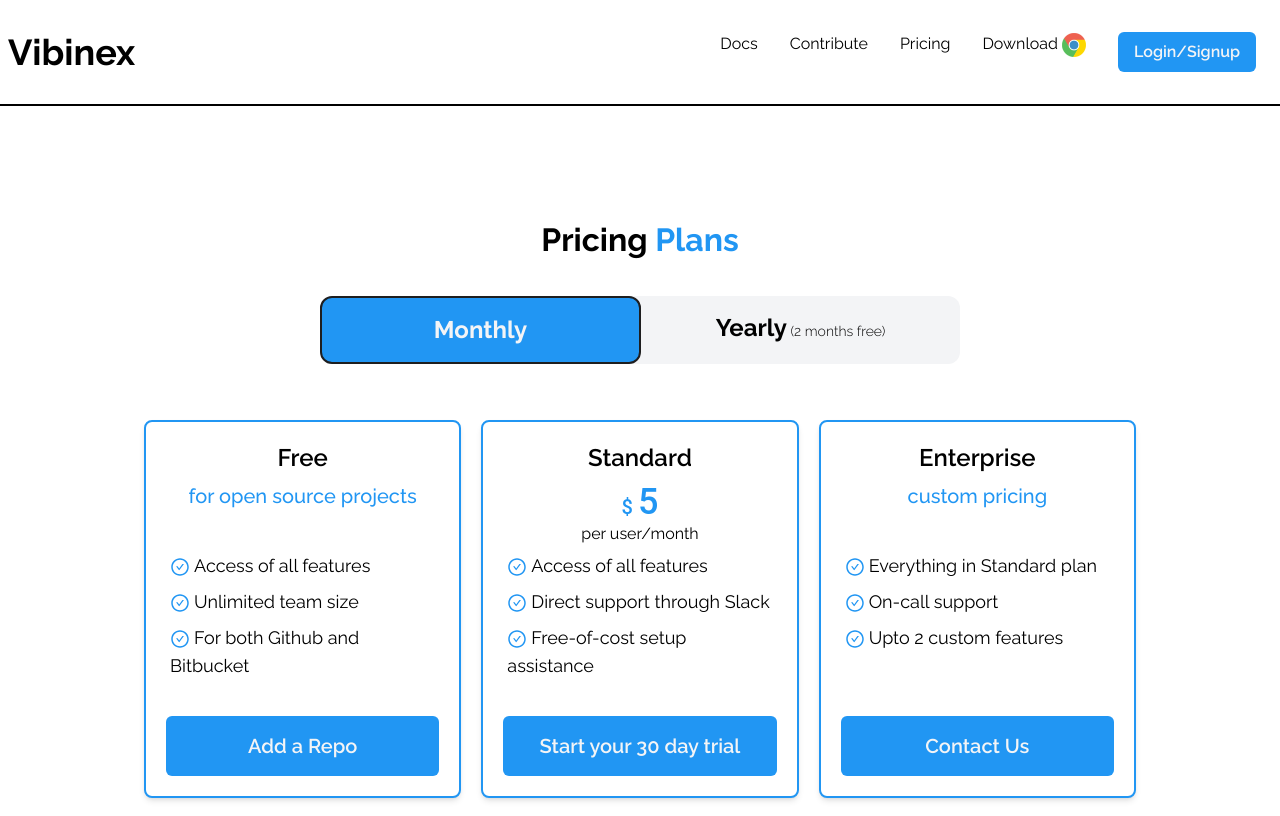
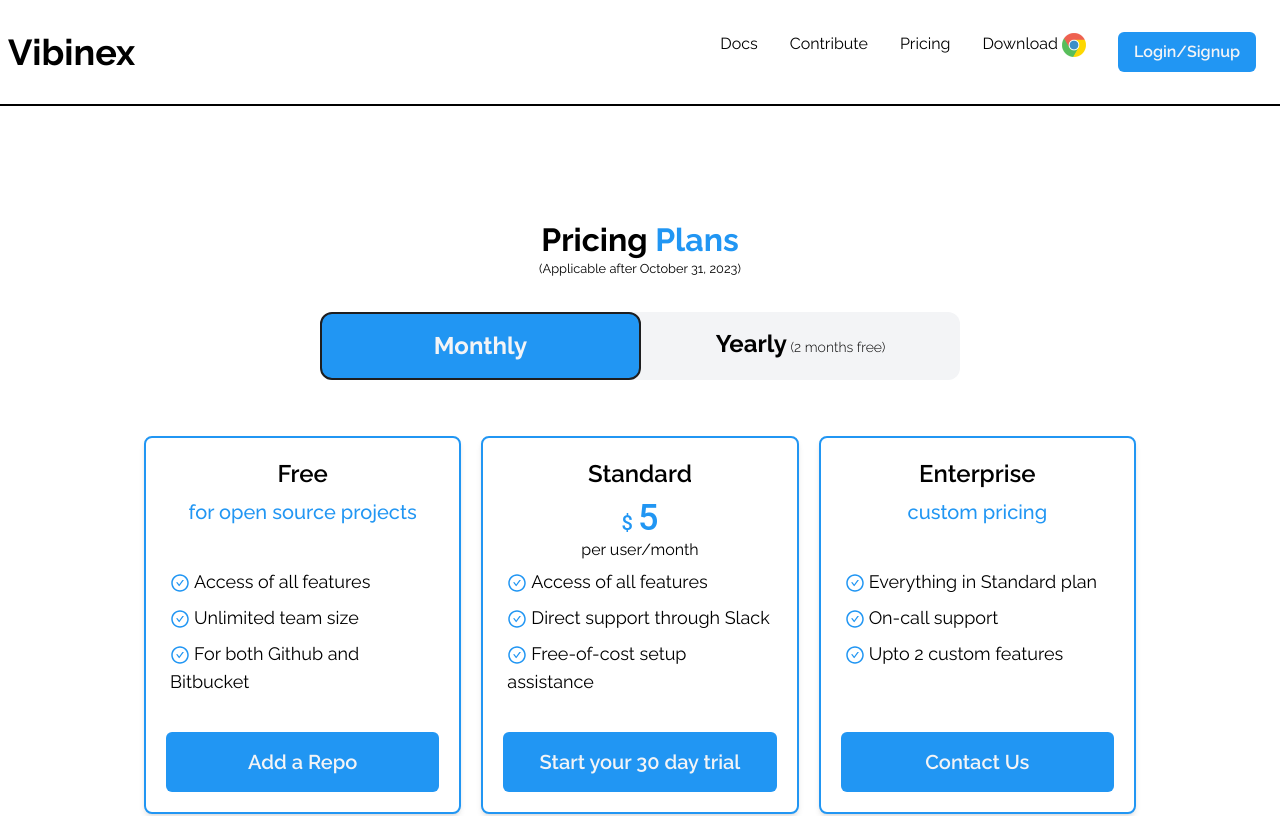
Before and after one commit to vibinex/vibinex-server, a Next.js app: page /pricing in a window 1280 px wide. Shown: the top 816 px of the page. Built offline with nearby package versions, Linux system fonts and the light colour scheme; no server answers.

Commit message:
Pricing page: sends to u.tsx, now that login is currently handled in it. Also changed the applicability date to 31 Oct 2023

```diff
--- a/pages/pricing.tsx
+++ b/pages/pricing.tsx
@@ -29,7 +29,7 @@
 		pricing: undefined, // will be populated by formula
 		features: ['Access of all features', 'Direct support through Slack', 'Free-of-cost setup assistance'],
 		buttonText: 'Start your 30 day trial',
-		link: '/api/auth/signin?callbackUrl=https%3A%2F%2Fvibinex.com%2Fpricing%2F' // temp. adding login page link, need to replace it with payment link
+		link: '/u'
 	},
 	{
 		pricingName: 'Enterprise',
@@ -63,7 +63,7 @@
 		return (<span className='font-money'>  {currency} <span className='text-4xl'>{price} </span ></span>);
 	}
 
-	const pricingStartDate = new Date(2023, 7, 31); // 31st August 2023
+	const pricingStartDate = new Date(2023, 9, 31); // 31st October 2023
 	const today = new Date();
 	const readableDate = (date: Date) => date.toLocaleDateString('en-us', { year: 'numeric', month: 'long', day: 'numeric' })
 
```
